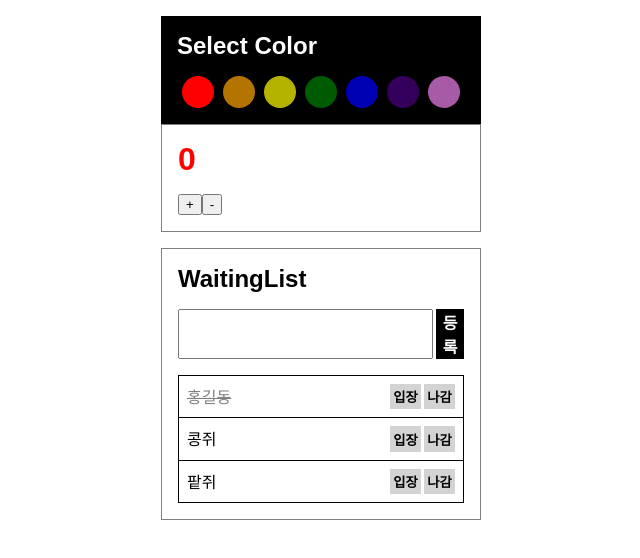
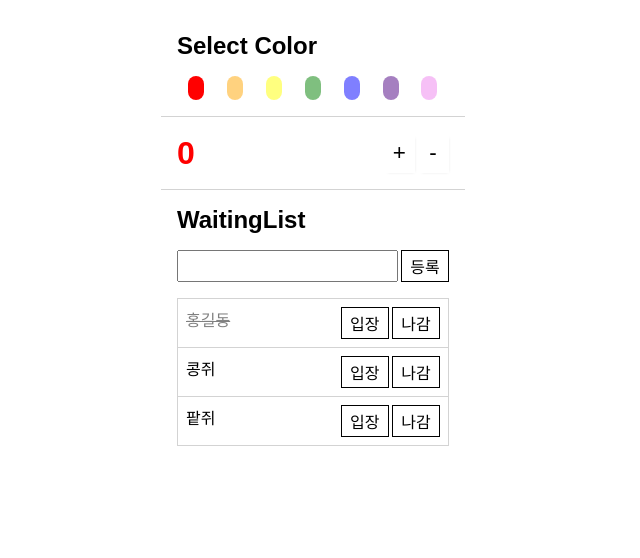
Before and after one commit to dorothy7964/redux_example_ducks-pattern, a React (Create React App) app: page / in a window 1280 px wide. Shown: the top 558 px of the page, without its empty margins (327-967 px from the left). Built offline with nearby package versions, Linux system fonts and the light colour scheme.

Commit message:
CSS 수정

```diff
--- a/src/components/Counter.css
+++ b/src/components/Counter.css
@@ -1,10 +1,34 @@
 .Counter {
-  border: 1px solid gray;
+  border-bottom: 1px solid lightgray;
+  display: flex;
+  justify-content: center;
+  align-items: center;
   padding: 1rem;
-  width: 20rem;
+  margin: 0;
 }
 
 .Counter h1 {
-  margin-top: 0;
-  margin-bottom: 1rem;
+  flex: 1;
+  margin: 0;
 }
+
+.Counter button {
+  background-color: white;
+  box-shadow: 2px 2px 3px -3px lightgrey;
+  font-size: 1.4rem;
+  border: 0;
+  width: 2rem;
+  height: 2.5rem;
+  margin-left: 0.1rem;
+  outline: none;
+}
+
+.Counter button:hover {
+  background-color: lightgray;
+  box-shadow: 2px 2px 3px -3px black;
+}
+
+.Counter button:active {
+  background-color: black;
+  color:white;
+}
--- a/src/components/Palette.css
+++ b/src/components/Palette.css
@@ -1,27 +1,28 @@
-.Palette{
-  display: inline-flex; flex-direction: column;
-  background-color: black; color: white;
+.Palette {
+  border-bottom: 1px solid lightgray;
+  width: 100%;
   padding: 1rem;
 }
 
-.Palette h2{
-  margin-top: 0; margin-bottom: 1rem;
+.Palette h2 {
+  margin-top: 0;
+  margin-bottom: 1rem;
 }
+
 .Palette .colors {
-  width: 18rem;
   display: flex;
   justify-content: space-around;
 }
 
 .Palette .PaletteItem {
-  width: 2rem; height: 2rem;
+  opacity: 0.5;
   border-radius: 1rem;
-  cursor: pointer;
-  opacity: 0.7;
+  width: 1rem;
+  height: 1.5rem;
 }
 
 .Palette .PaletteItem:hover {
-  opacity: 0.9;
+  opacity: 0.7;
 }
 
 .Palette .PaletteItem.active {
--- a/src/components/WaitingList.css
+++ b/src/components/WaitingList.css
@@ -1,9 +1,4 @@
 .WaitingList {
-  display: flex;
-  flex-direction: column;
-  border: 1px solid gray;
-  width: 20rem;
-  margin-top: 1rem;
   padding: 1rem;
 }
 
@@ -16,38 +11,47 @@
   display: flex;
 }
 
-.WaitingList form input {
+.WaitingList input {
+  font-size: 1.2rem;
   flex: 1;
-  font-size: 1.2rem;
+  width: 13rem;
   outline: none;
 }
 
 .WaitingList form button {
-    border: none;
-    margin-left: 0.2rem;
-    background-color: black;
-    font-weight: 600;
-    font-size: 1rem;
-    color: white;
+  background-color: white;
+  border: 1px solid black;
+  font-size: 1rem;
+  width: 3rem;
+  height: 2rem;
+  margin-left: 0.2rem;
+  outline: none;
+}
+
+.WaitingList form button:hover {
+  background-color: black;
+  color: white;
+}
+
+.WaitingList form button:active {
+  font-weight: 600;
 }
 
 .WaitingList ul {
-  list-style: none;
-  padding-left: 0;
-  margin-bottom: 0;
+  margin-top: 1rem;
 }
 
 .WaitingList ul li {
   display: flex;
+  border: 1px solid lightgray;
   padding: 0.5rem;
-  border: 1px solid black;
 }
 
 .WaitingList ul li+li {
   border-top: none;
 }
 
-.WaitingList .text {
+.WaitingList ul li .text {
   flex: 1;
 }
 
@@ -57,9 +61,20 @@
 }
 
 .WaitingList ul li .buttons button {
-  border: none;
-  background-color: lightgrey;
+  background-color: white;
+  border: 1px solid black;
+  font-size: 1rem;
+  width: 3rem;
+  height: 2rem;
   margin-left: 0.2rem;
-  padding: 0.2rem;
+  outline: none;
+}
+
+.WaitingList ul li .buttons button:hover {
+  background-color: black;
+  color: white;
+}
+
+.WaitingList ul li .buttons button:active {
   font-weight: 600;
 }
--- a/src/index.css
+++ b/src/index.css
@@ -8,3 +8,5 @@ body {
 * {
   box-sizing: inherit;
 }
+
+ul { list-style: none; padding: 0; margin: 0;}
```
